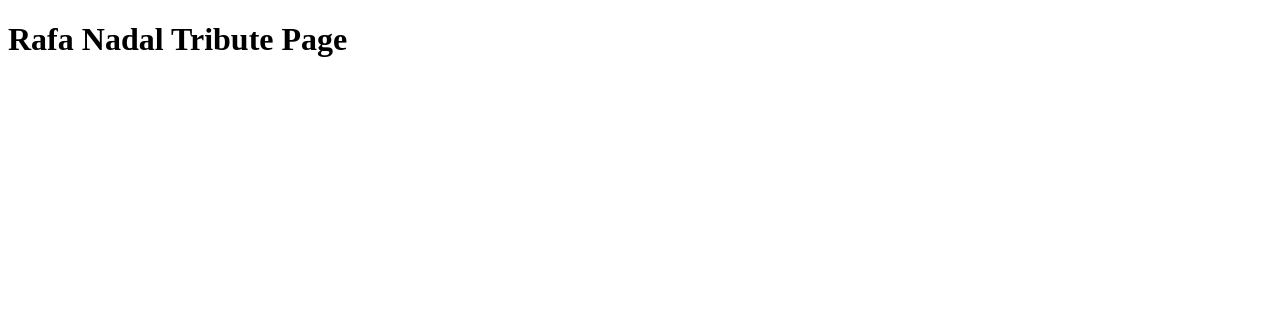
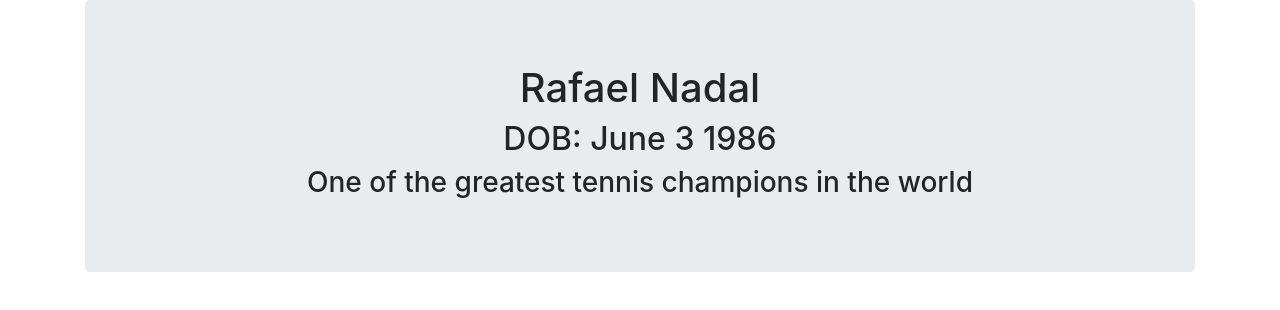
Before and after one commit to AikaAsan/TributePage, a plain HTML site: page Index.html in a window 1280 px wide. Drawn offline with nearby package versions, Linux system fonts and the light colour scheme.

Commit message:
headings added

```diff
--- a/Index.html
+++ b/Index.html
@@ -3,9 +3,22 @@
 <head>
     <meta charset="UTF-8">
     <meta name="viewport" content="width=device-width, initial-scale=1.0">
+    <link rel="stylesheet" href="https://stackpath.bootstrapcdn.com/bootstrap/4.3.1/css/bootstrap.min.css" integrity="sha384-ggOyR0iXCbMQv3Xipma34MD+dH/1fQ784/j6cY/iJTQUOhcWr7x9JvoRxT2MZw1T" crossorigin="anonymous">
     <title>Tribute Page</title>
 </head>
 <body>
-    <h1>Rafa Nadal Tribute Page</h1>
+
+    <div class="container">
+        <div class="jumbotron">
+      <div class="row">
+         <div class="col-md-12">
+<h1 class="text-center">Rafael Nadal</h1>
+<h2 class="text-center">DOB: June 3 1986</h2>
+<h3 class="text-center">One of the greatest tennis champions in the world</h3>
+         </div>
+        </div>
+      </div>
+    </div>
+
 </body>
 </html>
```
